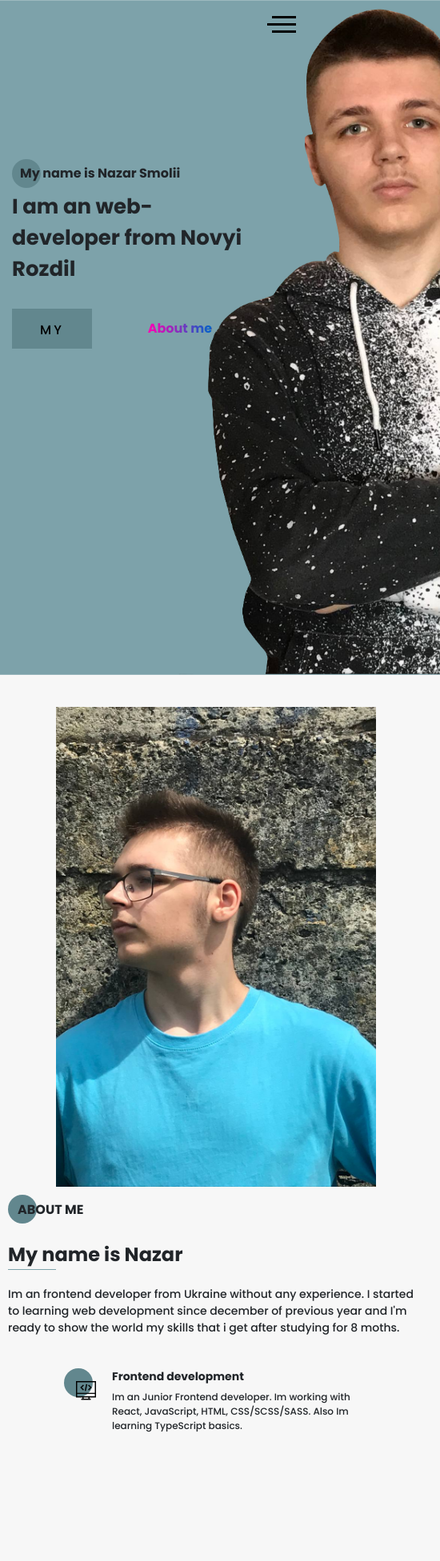
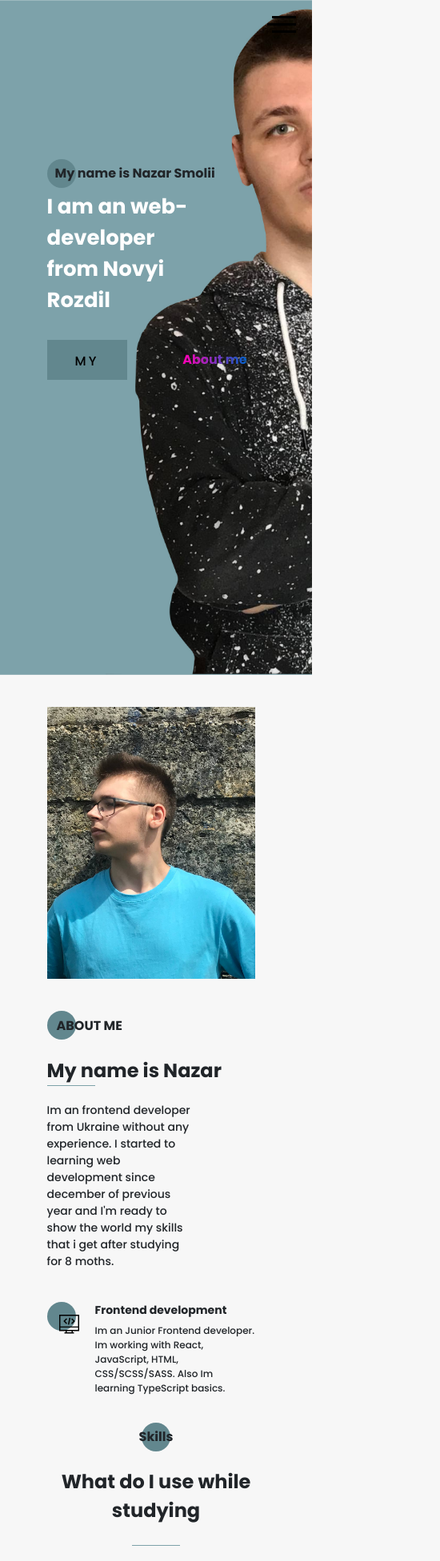
Before and after one commit to SmoliiNazar/Portfolio, a React (Create React App) app: page / in a window 390 px wide. Shown: the top 1952 px of the page at 80% size, 550 px wide, since content can reach past the window. Built offline with nearby package versions, Linux system fonts and the light colour scheme.

Commit message:
wrapper updating

```diff
--- a/src/Components/About/about.scss
+++ b/src/Components/About/about.scss
@@ -35,11 +35,6 @@
         line-height: 21px;
     }
     &__skills {
-        display: grid;
-        grid-template: repeat(2, minmax(115px, auto)) / repeat(2, 260px);
-        grid-auto-rows: 1fr;
-        column-gap: 50px;
-        row-gap: 20px;
         &-item {
             display: grid;
             grid-template-columns: 40px 200px;
--- a/src/Components/style/media.scss
+++ b/src/Components/style/media.scss
@@ -1,6 +1,9 @@
 @media (max-width: 1439px) {
     .sidepanel {
         display: none;
+    }
+    .about__text {
+        width: 70%;
     }
 }
 @media (max-width: 1200px) {
@@ -9,7 +12,7 @@
     }
     .about {
         &__wrapper {
-            grid-template-columns: 400px 520px;
+            grid-template-columns: 400px 300px;
             column-gap: 40px;
         }
         &__skills {
@@ -150,16 +153,13 @@
             grid-template: 400px auto auto / 1fr;
         }
         &__photo {
-            height: 650px;
             grid-row: unset;
-        }
-        &__descr {
-            margin-top: 230px;
         }
         &__skills {
             grid-template-columns: repeat(2, 260px);
             &-item {
-                margin: 0 auto;
+                grid-template-columns: 40px 200px;
+                column-gap: 20px;
             }
         }
     }
@@ -211,9 +211,14 @@
         }
     }
     .footer {
-        width: 100%;
-        height: 100%;
+        margin-top: 60px;
+
+        max-width: 100vw;
+        min-height: 6rem;
+        background-color: #1D2228;
+        transition: all 0.6s;
         &__wrapper-links {
+            padding-top: 20px;
             display: flex;
             flex-direction: column;
             align-items: center;
@@ -226,12 +231,13 @@
 
 @media (max-width: 576px) {
     .container {
-        width: 100%;
-        padding: 0 10px;
+        width: inherit;
     }
     .title {
         &_fz48 {
+            width: 200px;
             font-size: 26px;
+            color: white;
         }
         &_fz36 {
             font-size: 24px;
@@ -239,105 +245,79 @@
         }
     }
     .hamburger {
+        z-index: 1;
         right: 20px;
     }
     .menu {
-        height: 100%;
         &__block {
             width: 250px;
             padding-left: 20px;
-            li {
-                margin-top: 80px;
-            }
         }
     }
     .promo {
-        min-width: 550px;
+        width: 100vw;
+        min-height: 100vh;
         background: url('../../../public/imgs/nazar2.jpg') no-repeat 57%/cover;
-        height: 100vh;
         &__btns {
             margin-top: 30px;
         }
     }
     .about {
         &__wrapper {
-            grid-template: 340px auto auto / 1fr;
-            .about__photo {
-                    margin: 0 auto;
-                    width: 400px;
-                    height: 600px;
-                    object-fit: cover;
-            }
+            grid-template: 340px auto auto / 0.5fr;
+        }
+        &__photo {
+            margin: 0 auto;
+            width: 100%;
         }
         &__skills {
             grid-template-columns: 1fr;
-
         }
     }
-    .footer {
-        min-width: 550px;
-        min-height: 150px;
-        &__wrapper-links {
-            display: flex;
-            justify-content: center;
-            flex-direction: column;
+    .resume {
+        &__wrapper {
+            padding: 40px 5px 0 5px;
+        }
+    }
+    .skills {
+        &__items {
+            margin-top: 20px;
+        }
+        &__ratings {
+            grid-template-columns: repeat(auto-fit,300px);
+        }
+    }
+    .price {
+        &__wrapper {
+            grid-template-columns: repeat(auto-fit, 295px);
+        }
+    }
+    .contacts {
+        padding-bottom: 50px;
+        &__form {
+            grid-template: 45px 45px 190px minmax(45px, auto) / 1fr;
+        }
+        &__textarea {
+            grid-column: unset;
+            width: 100%;
+        }
+        &__triggers {
+            grid-column: unset;
+            grid-template-columns: 1fr;
+            column-gap: unset;
+            row-gap: 20px;
+        }
+        &__btn {
+            order: 2;
+            max-width: 220px;
+            margin: 0 auto;
+        }
+        &__policy {
+            width: 180px;
+            margin: 0 auto;
+            line-height: 18px;
         }
     }
 }
 
-@media (max-width: 376px) {
-    .title {
-        &_fz48 {
-            font-size: 20px;
-        }
-        &_fz36 {
-            font-size: 24px;
-            line-height: 36px;
-        }
-    }
-    .hamburger {
-        right: 20px;
-    }
-    .menu {
-        height: 100%;
-        &__block {
-            width: 250px;
-            padding-left: 20px;
-            li {
-                margin-top: 80px;
-            }
-        }
-    }
-    .promo {
-        min-width: 540px;
-        background: url('../../../public/imgs/nazar2.jpg') no-repeat 57%/cover;
-        height: 100vh;
-        &__btns {
-            margin-top: 30px;
-        }
-    }
-    .about {
-        &__wrapper {
-            grid-template: 340px auto auto / 1fr;
-            .about__photo {
-                    margin: 0 auto;
-                    width: 400px;
-                    height: 600px;
-                    object-fit: cover;
-            }
-        }
-        &__skills {
-            grid-template-columns: 1fr;
-
-        }
-    }
-    .footer {
-        min-width: 540px;
-        height: 200px;
-        &__wrapper-links {
-            display: flex;
-            justify-content: center;
-            flex-direction: column;
-        }
-    }
-}
+//          ../../../public/imgs/nazar2.jpg
--- a/src/Components/style/styles.scss
+++ b/src/Components/style/styles.scss
@@ -14,7 +14,7 @@ body {
 }
 
 .container {
-    width: 1140px;
+    width: 70%;
     margin: 0 auto;
 }
 
```
